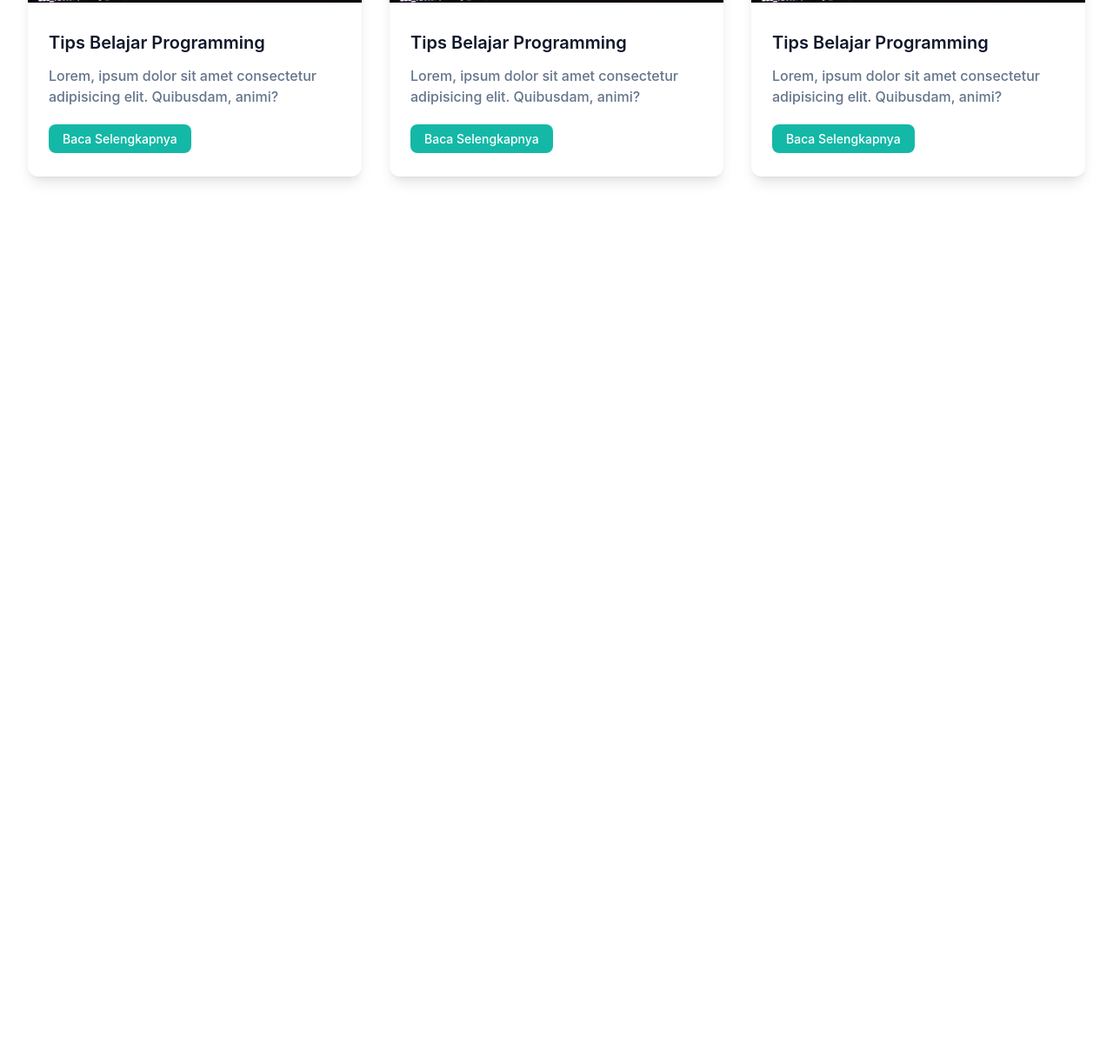
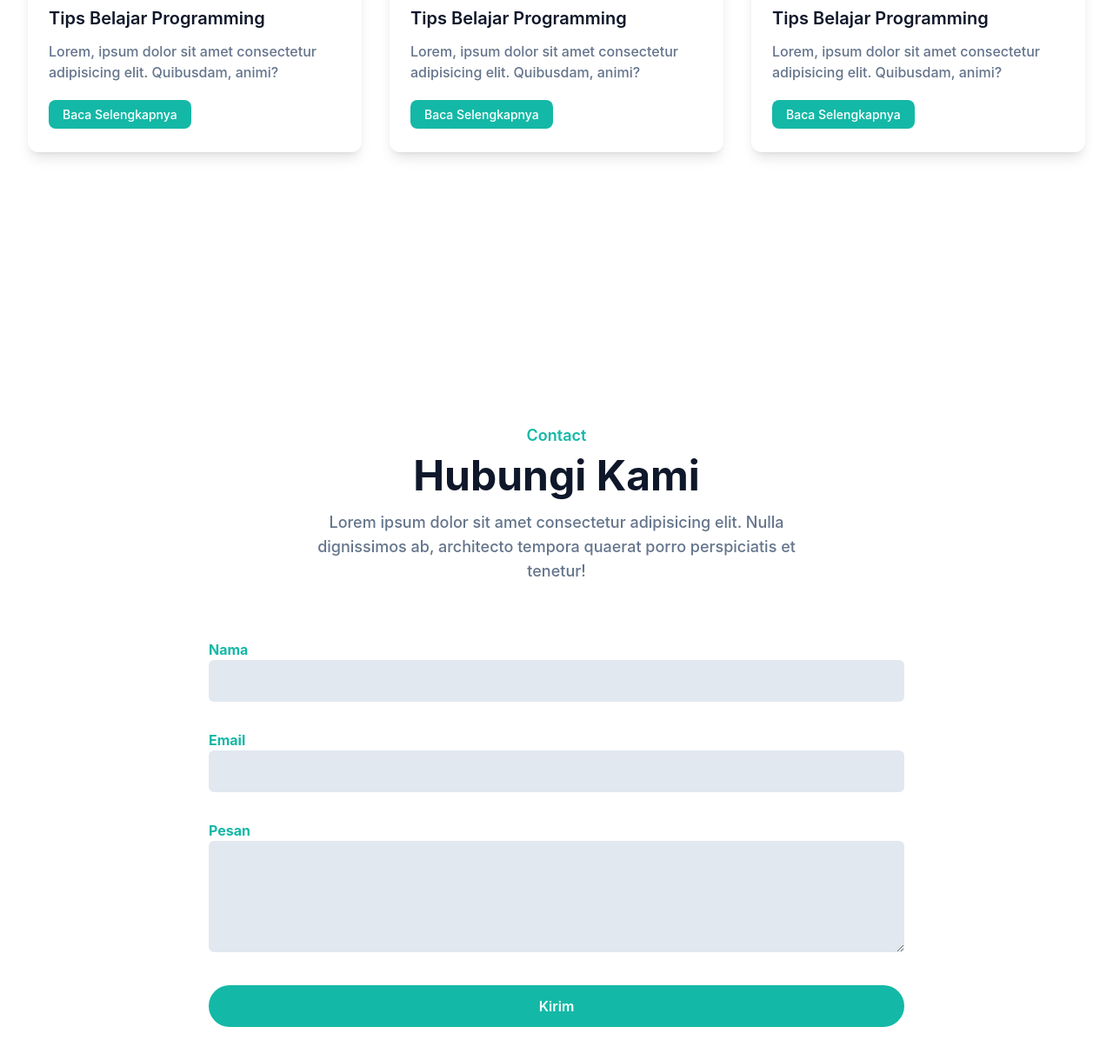
Before and after one commit to FardanHadafi/Portofolio, a website: page index.html in a window 1280 px wide. Shown: the part 4962-6181 px from the top of the page at 87% size. Before the commit the page ends 5333 px from the top, so only its background shows below. Drawn offline with Linux system fonts and the light colour scheme.

Commit message:
Added contact form section

```diff
--- a/index.html
+++ b/index.html
@@ -185,8 +185,8 @@
   <!-- Blog Section Start -->
    <section id="blog" class="pt-36 pb-32">
     <div class="container">
-      <div class="w-full px-4 lg:w-1/2 xl:w-1/3">
-        <div class="max-w-xl mb-16">
+      <div class="w-full px-4">
+        <div class="max-w-xl mx-auto text-center mb-16">
           <h4 class="font-semibold text-lg text-primary mb-2">Blog</h4>
           <h2 class="font-bold text-dark text-3xl mb-4 sm:text-4xl lg:text-5xl">Tulisan Terkini</h2>
           <p class="font-medium text-md text-secondary md:text-lg">Lorem ipsum dolor sit amet consectetur adipisicing elit. Nulla dignissimos ab, architecto tempora quaerat porro perspiciatis et tenetur!</p>
@@ -229,6 +229,40 @@
    </section>
   <!-- Blog Section End -->
 
+  <!-- Contact Section Start -->
+   <section id="contact" class="pt-36 pb-32">
+    <div class="container">
+      <div class="w-full px-4">
+        <div class="max-w-xl mx-auto text-center mb-16">
+          <h4 class="font-semibold text-lg text-primary mb-2">Contact</h4>
+          <h2 class="font-bold text-dark text-3xl mb-4 sm:text-4xl lg:text-5xl">Hubungi Kami</h2>
+          <p class="font-medium text-md text-secondary md:text-lg">Lorem ipsum dolor sit amet consectetur adipisicing elit. Nulla dignissimos ab, architecto tempora quaerat porro perspiciatis et tenetur!</p>
+        </div>
+      </div>
+
+      <form>
+        <div class="w-full lg:w-2/3 lg:mx-auto">
+          <div class="w-full px-4 mb-8">
+            <label for="name" class="text-base text-primary font-bold">Nama</label>
+            <input type="text" id="name" class="w-full bg-slate-200 text-dark p-3 rounded-md focus:outline-none focus:ring-primary focus:ring-1 focus:border-primary">
+          </div>
+          <div class="w-full px-4 mb-8">
+            <label for="email" class="text-base text-primary font-bold">Email</label>
+            <input type="email" id="name" class="w-full bg-slate-200 text-dark p-3 rounded-md focus:outline-none focus:ring-primary focus:ring-1 focus:border-primary">
+          </div>
+          <div class="w-full px-4 mb-8">
+            <label for="message" class="text-base text-primary font-bold">Pesan</label>
+            <textarea type="email" id="email" class="w-full bg-slate-200 text-dark p-3 rounded-md focus:outline-none focus:ring-primary focus:ring-1 focus:border-primary h-32"></textarea>
+          </div>
+          <div class="w-full px-4">
+            <button class="text-base font-semibold text-white bg-primary py-3 px-8 rounded-full w-full hover:opacity-80 hover:shadow-lg transition duration-500">Kirim</button>
+          </div>
+        </div>
+      </form>
+    </div>
+   </section>
+  <!-- Contact Section End -->
+
   <script src="src/script.js"></script>
 </body>
 </html>
```
Also changed, not shown: src/output.css.
